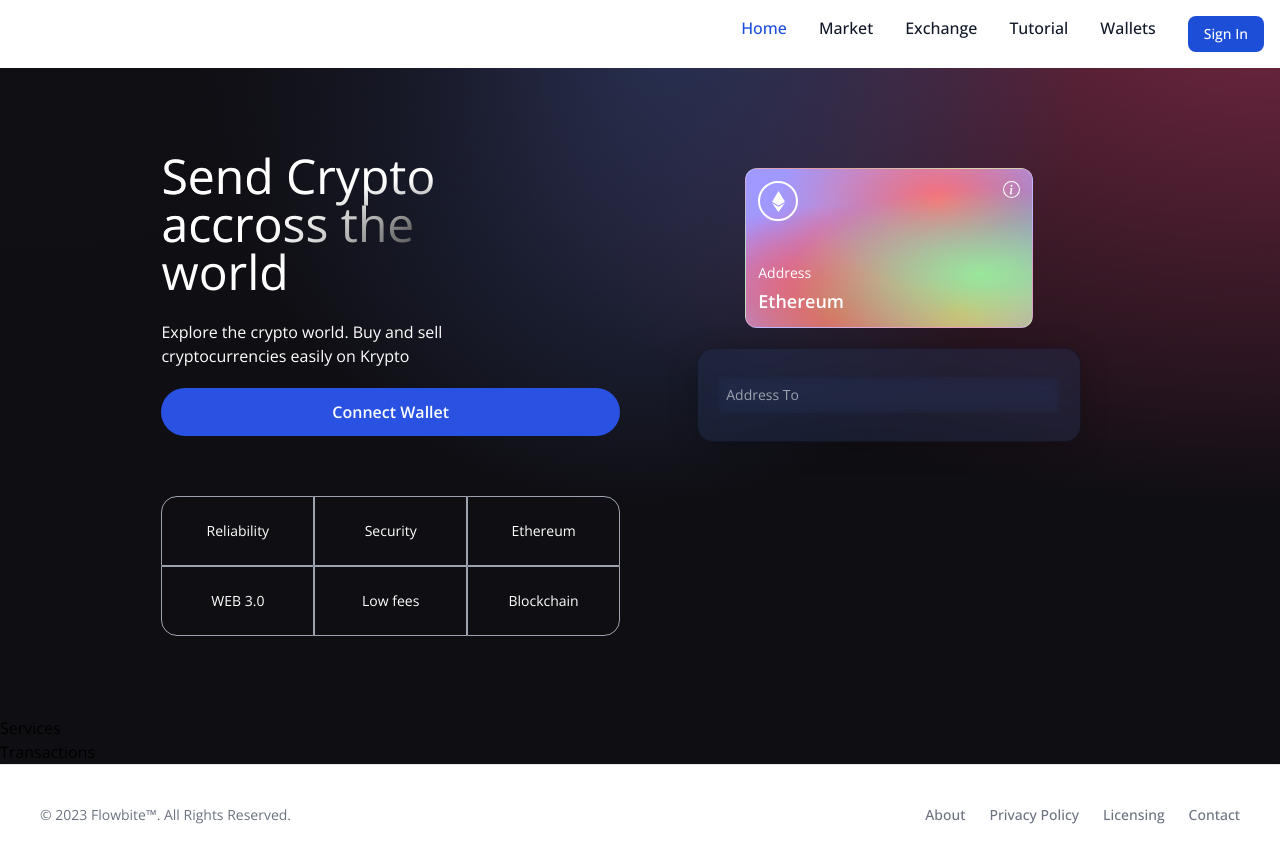
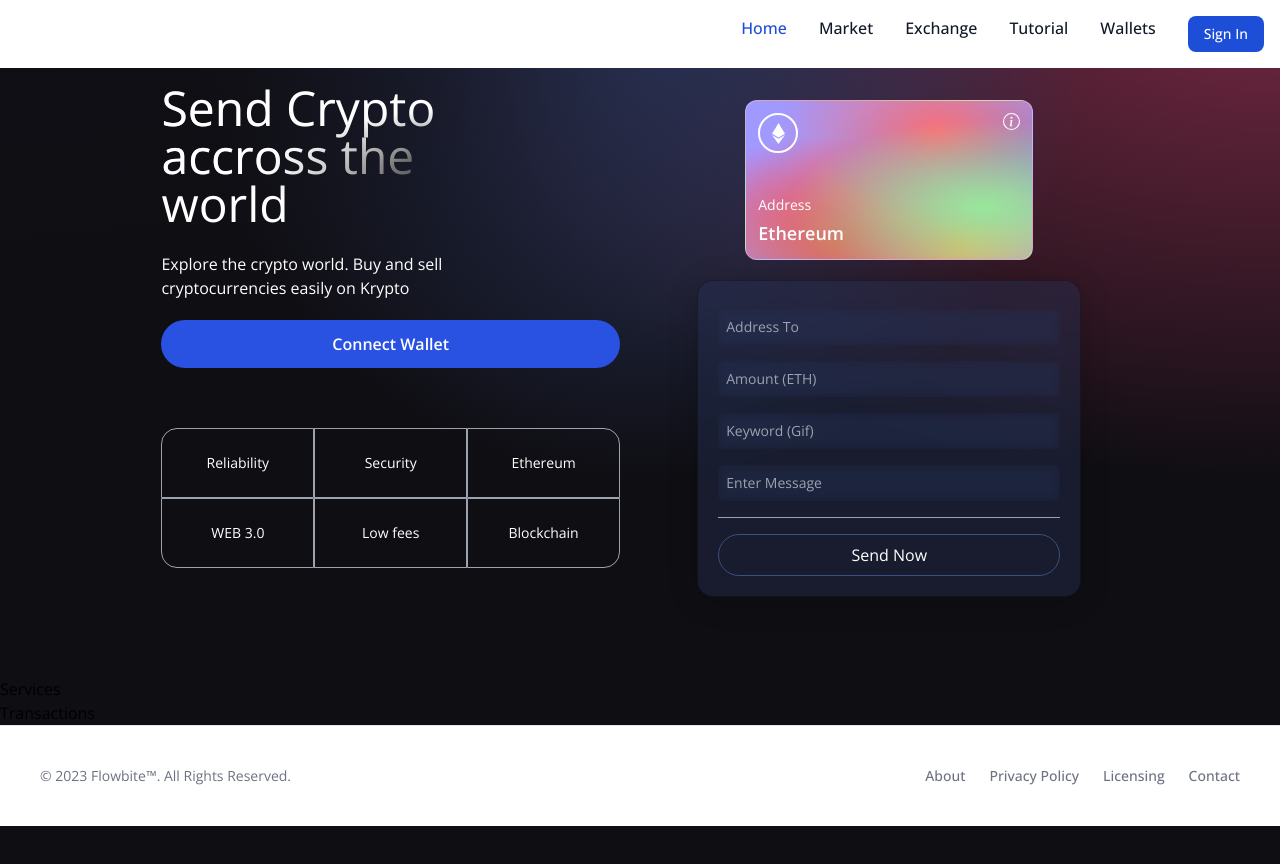
Before and after one commit to fikri221/web3.0, a React (Vite) app in the folder client/: page / in a window 1280 px wide. After the commit the page ends 826 px from the top, so only its background shows below. Built offline with nearby package versions, Linux system fonts and the light colour scheme.

Commit message:
fix navbar and tailwind-config

```diff
--- a/client/src/components/Loader.jsx
+++ b/client/src/components/Loader.jsx
@@ -1,5 +1,9 @@
 const Loader = () => {
-  return <h1>Loader</h1>;
+  return (
+    <div className="flex justify-center items-center py-3">
+      <div className="animate-spin rounded-full h-32 w-32 border-b-2 border-red-700" />
+    </div>
+  );
 };
 
 export default Loader;
--- a/client/src/components/Navbar/Navbar.jsx
+++ b/client/src/components/Navbar/Navbar.jsx
@@ -3,12 +3,19 @@ import logo from "../../../images/logo.png";
 import Login from "./Login";
 import NavbarItem from "./NavbarItems";
 
+const Menu = [
+  { key: "home", value: "Home" },
+  { key: "market", value: "Market" },
+  { key: "exchange", value: "Exchange" },
+  { key: "tutorial", value: "Tutorial" },
+  { key: "wallets", value: "Wallets" },
+];
+
 const Navbar = () => {
   const [isHidden, setIsHidden] = useState(false);
-  console.log(isHidden);
-
+  const [activeMenu, setActiveMenu] = useState("Home");
   return (
-    <nav className="bg-white border-gray-200 dark:bg-gray-900">
+    <nav className="bg-white fixed w-full z-20 top-0 left-0 border-gray-200 dark:bg-gray-900">
       <div className="max-w-screen-xl flex flex-wrap items-center justify-between mx-auto p-4">
         <a href="" className="flex items-center">
           <img src={logo} className="h-8 mr-3" alt="Flowbite Logo" />
@@ -40,11 +47,22 @@ const Navbar = () => {
           id="navbar-default"
         >
           <ul className="font-medium flex flex-col p-4 md:p-0 mt-4 border border-gray-100 rounded-lg bg-gray-50 md:flex-row md:space-x-8 md:mt-0 md:border-0 md:bg-white dark:bg-gray-800 md:dark:bg-gray-900 dark:border-gray-700">
-            <NavbarItem title="Home" active={true} href="#" />
-            <NavbarItem title="Market" active={false} href="#" />
+            {Menu.map(({ key, value }) => {
+              return (
+                <div key={key}>
+                  <NavbarItem
+                    title={value}
+                    active={activeMenu === value ? true : false}
+                    setActiveMenu={setActiveMenu}
+                    href="#"
+                  />
+                </div>
+              );
+            })}
+            {/* <NavbarItem title="Market" active={false} href="#" />
             <NavbarItem title="Exchange" active={false} href="#" />
             <NavbarItem title="Tutorial" active={false} href="#" />
-            <NavbarItem title="Wallets" active={false} href="#" />
+            <NavbarItem title="Wallets" active={false} href="#" /> */}
             <Login />
           </ul>
         </div>
--- a/client/src/components/Navbar/NavbarItems.jsx
+++ b/client/src/components/Navbar/NavbarItems.jsx
@@ -1,6 +1,6 @@
 import PropTypes from "prop-types";
 
-const NavbarItem = ({ title, active, href }) => {
+const NavbarItem = ({ title, active, setActiveMenu, href }) => {
   return (
     <li>
       <a
@@ -10,6 +10,9 @@ const NavbarItem = ({ title, active, href }) => {
             ? "text-white bg-blue-700 md:bg-transparent md:text-blue-700 md:dark:text-blue-500 dark:text-white md:dark:text-blue-500"
             : "text-gray-900 hover:bg-gray-100 md:hover:bg-transparent md:border-0 md:hover:text-blue-700 dark:text-white md:dark:hover:text-blue-500 dark:hover:bg-gray-700 md:dark:hover:text-white md:dark:hover:bg-transparent"
         }`}
+        onClick={() => {
+          setActiveMenu(title);
+        }}
         aria-current="page"
       >
         {title}
@@ -21,6 +24,7 @@ const NavbarItem = ({ title, active, href }) => {
 NavbarItem.propTypes = {
   title: PropTypes.string.isRequired,
   active: PropTypes.bool.isRequired,
+  setActiveMenu: PropTypes.func.isRequired,
   href: PropTypes.string.isRequired,
 };
 
--- a/client/src/components/Welcome/Welcome.jsx
+++ b/client/src/components/Welcome/Welcome.jsx
@@ -2,18 +2,23 @@ import { AiFillPlayCircle } from "react-icons/ai";
 import { SiEthereum } from "react-icons/si";
 import { BsInfoCircle } from "react-icons/bs";
 import Input from "./Input";
+import Loader from "../Loader";
+import { useState } from "react";
 
 const commonStyles =
   "min-h-[70px] sm:px-0 px-2 sm:min-w-[120px] flex justify-center items-center border-[0.5px] border-gray-400 text-sm font-light text-white";
 
 const Welcome = () => {
+  const [isLoading, setIsLoading] = useState(false);
+
   const connectWallet = () => {};
   const handleChange = () => {};
+  const handleSubmit = () => {};
 
   return (
     <div className="flex w-full justify-center items-center">
-      <div className="flex md:flex-row flex-row items-start justify-between md:p-20 py-12 px4">
-        <div className="flex flex-1 justify-start flex-col md:mr-10">
+      <div className="flex mf:flex-row flex-col items-start justify-between md:p-20 py-12 px4">
+        <div className="flex flex-1 justify-start flex-col mf:mr-10">
           <h1 className="text-3xl sm:text-5xl text-white text-gradient py-1 md:w-9/12 w-11/12">
             Send Crypto <br /> accross the world
           </h1>
@@ -39,7 +44,7 @@ const Welcome = () => {
           </div>
         </div>
 
-        <div className="flex flex-col flex-1 items-center justify-start w-full md:mt-0 mt-10">
+        <div className="flex flex-col flex-1 items-center justify-start w-full mf:mt-0 mt-10">
           <div className="p-3 justify-end items-start flex-col rounded-xl h-40 sm:w-72 w-full my-5 eth-card white-glassmorphism">
             <div className="flex justify-between flex-col w-full h-full">
               <div className="flex justify-between items-start">
@@ -64,6 +69,37 @@ const Welcome = () => {
               type="text"
               handleChange={handleChange}
             />
+            <Input
+              placeholder="Amount (ETH)"
+              name="amount"
+              type="number"
+              handleChange={handleChange}
+            />
+            <Input
+              placeholder="Keyword (Gif)"
+              name="keyword"
+              type="text"
+              handleChange={handleChange}
+            />
+            <Input
+              placeholder="Enter Message"
+              name="message"
+              type="text"
+              handleChange={handleChange}
+            />
+
+            <div className="h-[1px] w-full bg-gray-400 my-2"></div>
+            {isLoading ? (
+              <Loader />
+            ) : (
+              <button
+                type="button"
+                className="text-white w-full mt-2 border-[1px] p-2 border-[#3d4f7c] rounded-full cursor-pointer"
+                onClick={handleSubmit}
+              >
+                Send Now
+              </button>
+            )}
           </div>
         </div>
       </div>
--- a/client/tailwind.config.js
+++ b/client/tailwind.config.js
@@ -1,10 +1,35 @@
-/** @type {import('tailwindcss').Config} */
 module.exports = {
-  content: [
-    "./src/**/*.{js,jsx,ts,tsx}",
-  ],
+  purge: ["./src/**/*.{js,jsx,ts,tsx}", "./public/index.html"],
+  mode: "jit",
+  darkMode: false, // or 'media' or 'class'
   theme: {
+    fontFamily: {
+      display: ["Open Sans", "sans-serif"],
+      body: ["Open Sans", "sans-serif"],
+    },
+    extend: {
+      screens: {
+        mf: "990px",
+      },
+      keyframes: {
+        "slide-in": {
+          "0%": {
+            "-webkit-transform": "translateX(120%)",
+            transform: "translateX(120%)",
+          },
+          "100%": {
+            "-webkit-transform": "translateX(0%)",
+            transform: "translateX(0%)",
+          },
+        },
+      },
+      animation: {
+        "slide-in": "slide-in 0.5s ease-out",
+      },
+    },
+  },
+  variants: {
     extend: {},
   },
   plugins: [],
-}
+};
```
